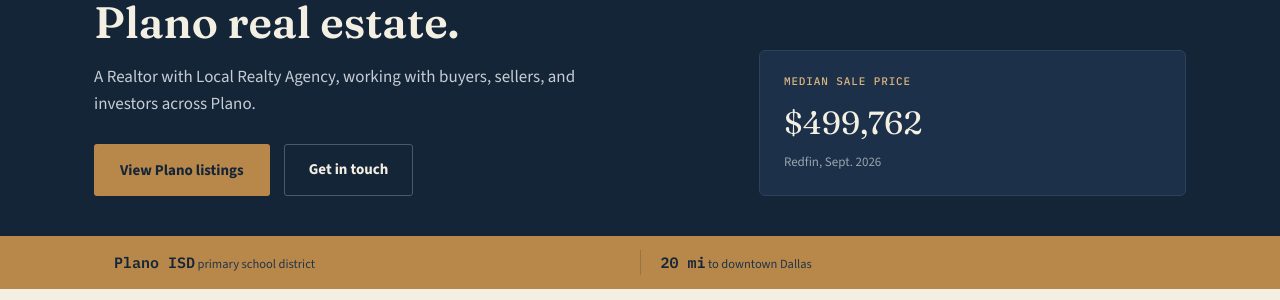
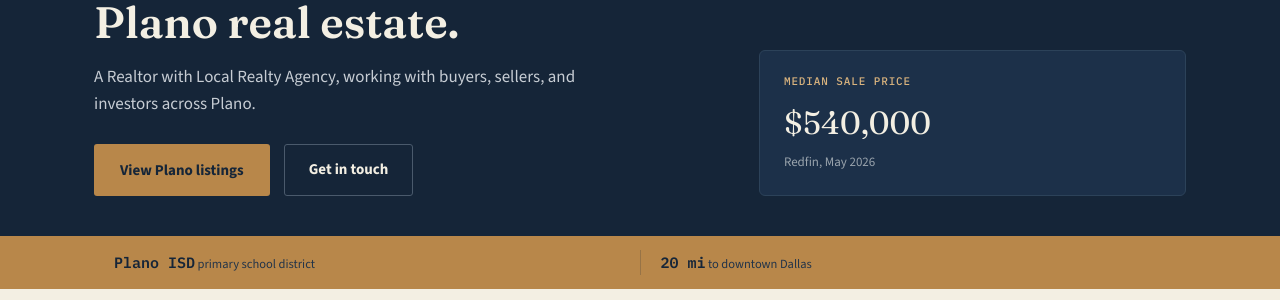
Before and after one commit to nathanielmorales7/deedanddoor, a Jekyll site: the page plano.html, which Jekyll copies as it is, in a window 1280 px wide and 900 px high. Shown: the part 198-498 px from the top of the window. Built offline with Jekyll 4.4.1, drawn with Linux system fonts in a browser that asks for light colours.

Commit message:
Correct median sale price to match real Redfin data (fixes region_type filter bug)

```diff
--- a/plano.html
+++ b/plano.html
@@ -208,8 +208,9 @@
     <div class="hero-fact">
       <div class="label">Median sale price</div>
       <!-- AUTO:PRICE:START -->
-      <div class="val">$499,762</div>
-      <div class="sub">Redfin, Sept. 2026</div>
+      <div class="val">$540,000</div>
+      <div class="sub">Redfin, May 2026</div>
+
       <!-- AUTO:PRICE:END -->
     </div>
   </div>
```
